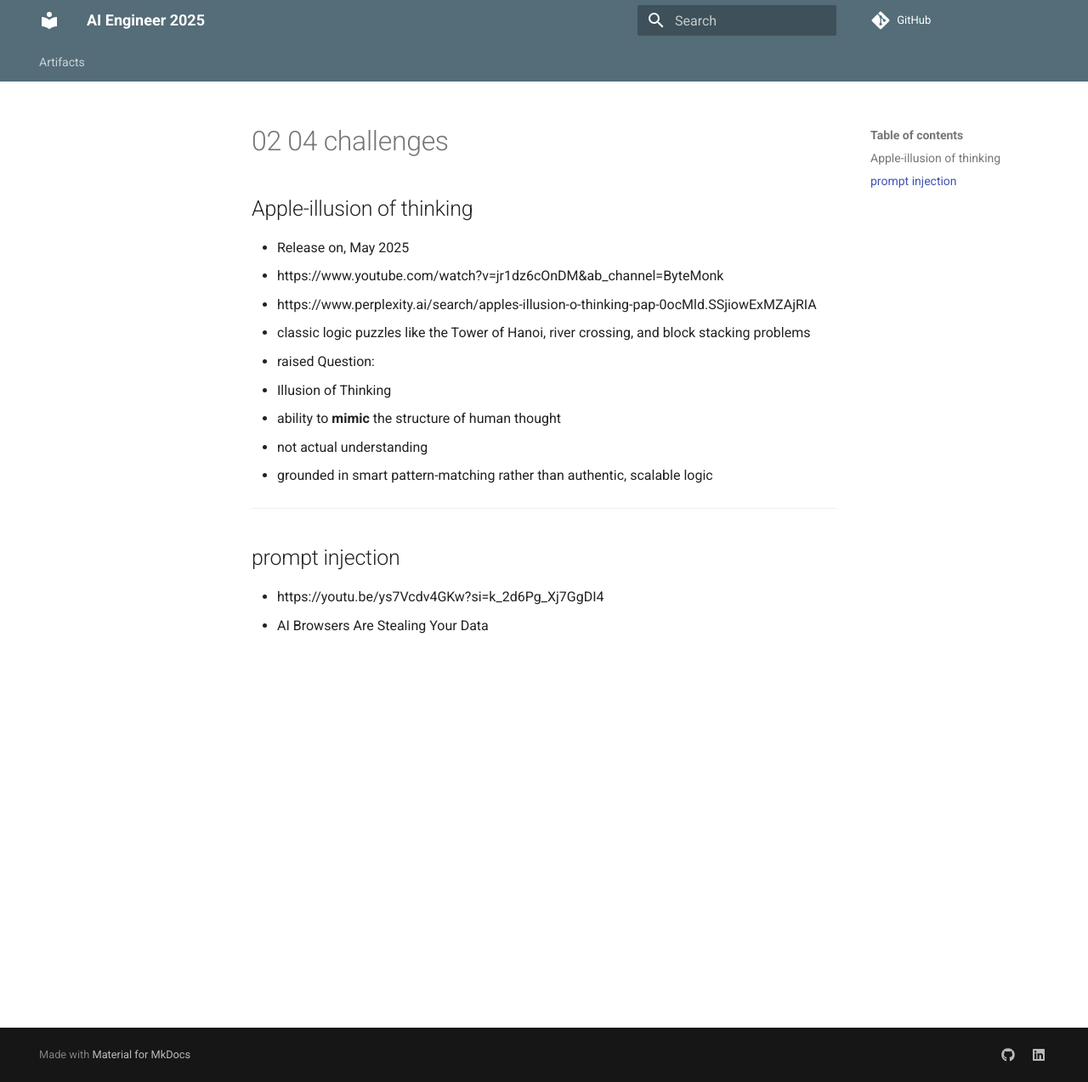
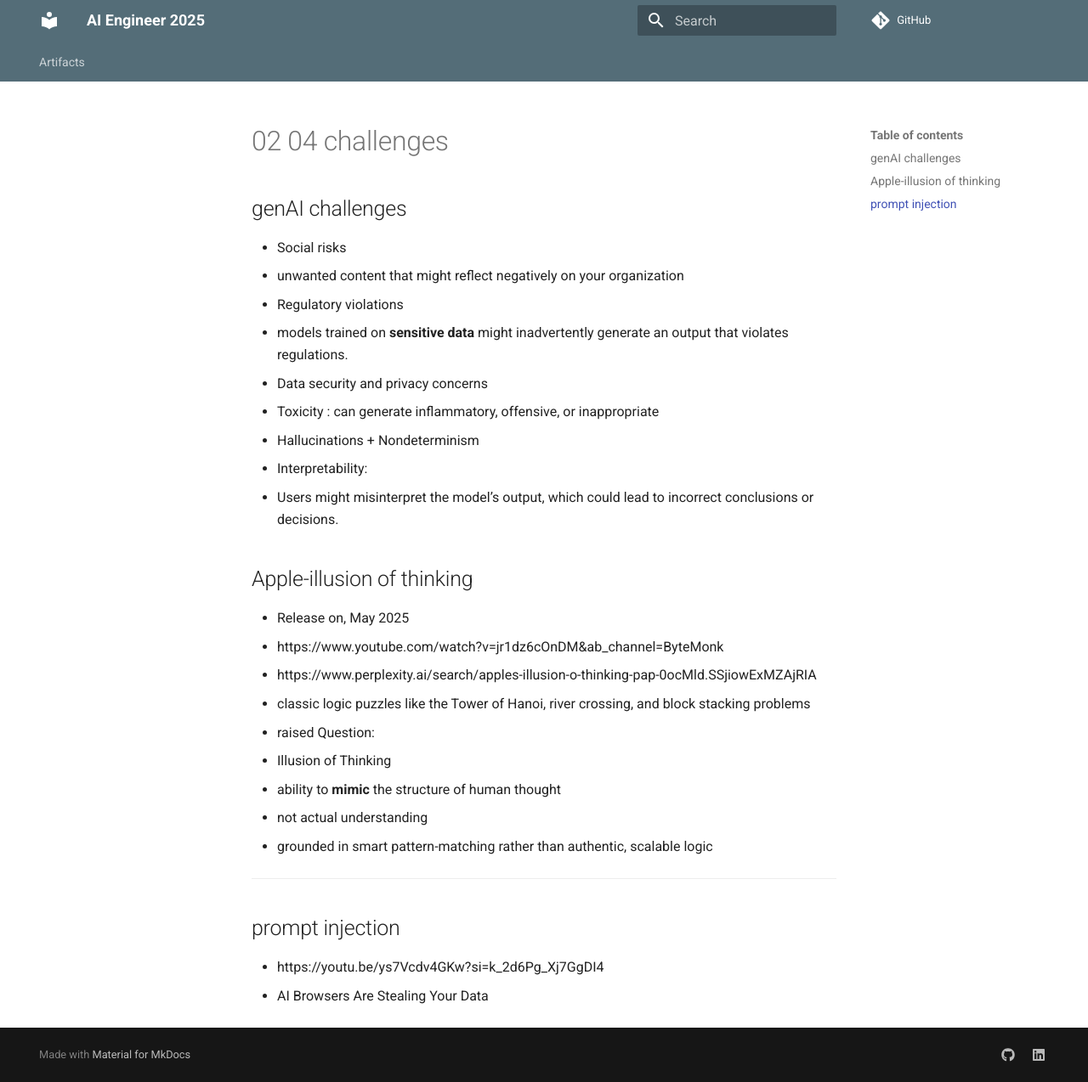
Before and after one commit to lekhrajdinkar/AI-Engineer, an MkDocs documentation site: the page built from docs/2026/01_AWS-AIF-C01/DC-01-Funda-of-ML-and-AI/02_04_challenges.md, in a window 1280 px wide and 1274 px high. Shown: the whole window at 85% size. Built offline with MkDocs 1.6.1 and Material for MkDocs 9.7.7, drawn with Linux system fonts in a browser that asks for light colours; comment, search, counter and statistics services are not loaded.

Commit message:
AWS dc-2 - complete

```diff
--- a/docs/2026/01_AWS-AIF-C01/DC-01-Funda-of-ML-and-AI/02_04_challenges.md
+++ b/docs/2026/01_AWS-AIF-C01/DC-01-Funda-of-ML-and-AI/02_04_challenges.md
@@ -1,3 +1,15 @@
+## genAI challenges
+- Social risks
+  - unwanted content that might reflect negatively on your organization
+- Regulatory violations
+  - models trained on **sensitive data** might inadvertently generate an output that violates regulations.
+  - Data security and privacy concerns
+- Toxicity : can generate inflammatory, offensive, or inappropriate
+- Hallucinations + Nondeterminism
+- Interpretability:
+  - Users might misinterpret the model’s output, which could lead to incorrect conclusions or decisions.
+
+
 ## Apple-illusion of thinking
 - Release on, May 2025
 - https://www.youtube.com/watch?v=jr1dz6cOnDM&ab_channel=ByteMonk
```
Also changed, not shown: docs/2026/01_AWS-AIF-C01/DC-01-Funda-of-ML-and-AI/02_01_GenAI.md (renamed from docs/2026/01_AWS-AIF-C01/DC-01-Funda-of-ML-and-AI/02_01_GEN-AI.md, +34 -2 lines), docs/2026/01_AWS-AIF-C01/README.md (+3 -1 lines), docs/2026/01_AWS-AIF-C01/DC-02_Exploring-AI-usescase-and-app/03_Gen-AI-app.md (added).
